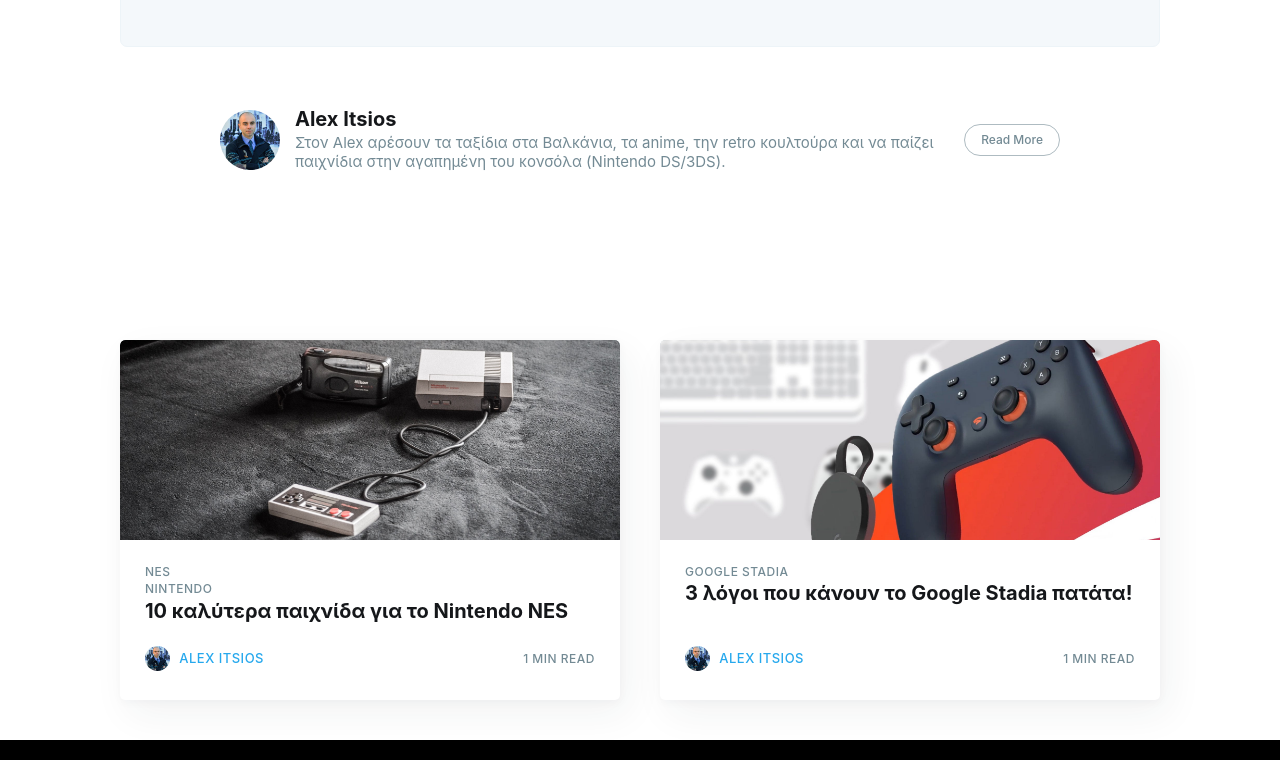
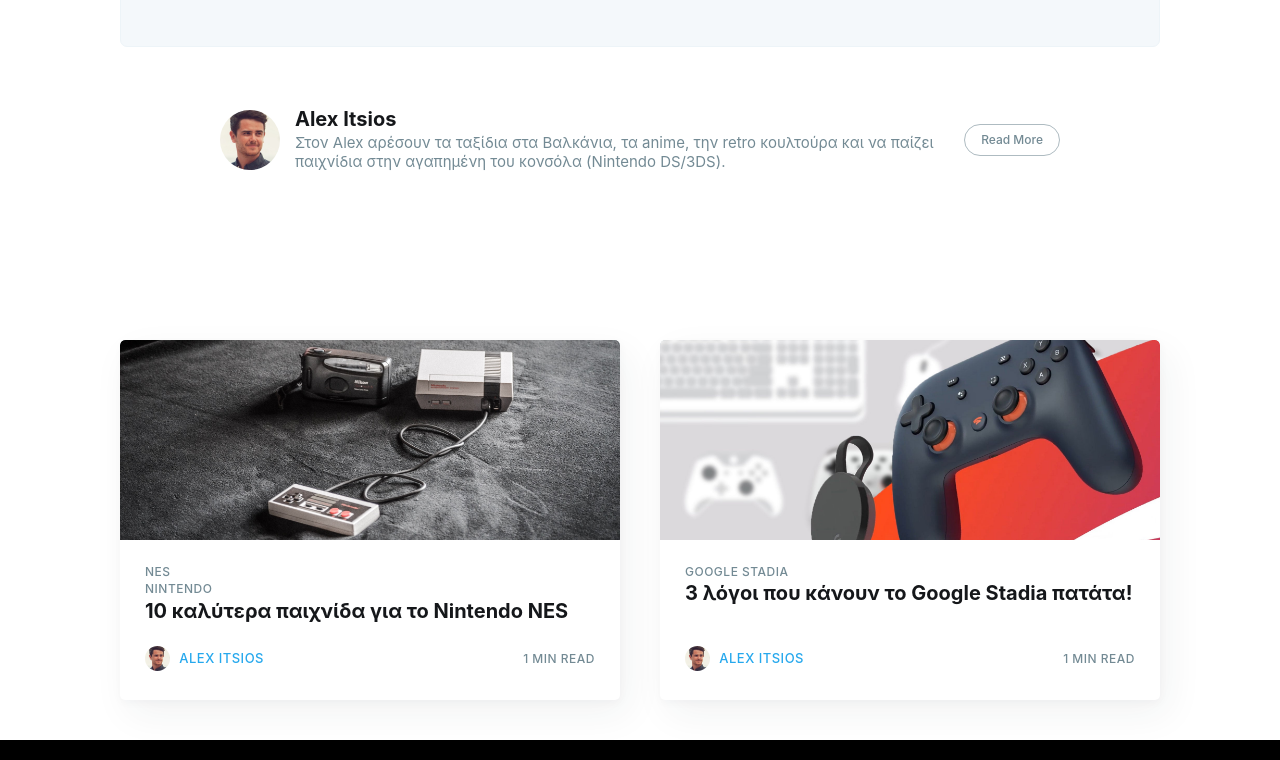
Before and after one commit to alexitsios/site, a Jekyll site: the page built from _posts/2020-05-04-5-plus-1-windows-shortcuts-gia-na-gineis-ninja.markdown, in a window 1280 px wide. Shown: the part 3750-4510 px from the top of the page. Built offline with Jekyll 4.4.1, drawn with Linux system fonts in a browser that asks for light colours; nearby versions of some CDN libraries; comment, search, counter and statistics services are not loaded.

Commit message:
Update authors.yml

```diff
--- a/_data/authors.yml
+++ b/_data/authors.yml
@@ -5,7 +5,7 @@
   url_full: http://www.studiotech.gr/
   url: StudioTech.gr
   bio: Στον Alex αρέσουν τα ταξίδια στα Βαλκάνια, τα anime, την retro κουλτούρα και να παίζει παιχνίδια στην αγαπημένη του κονσόλα (Nintendo DS/3DS).
-  picture: assets/images/alex.jpg
+  picture: assets/images/john.jpg
   facebook: False
   twitter: False
   cover: assets/images/hannah-cover.jpg
```
